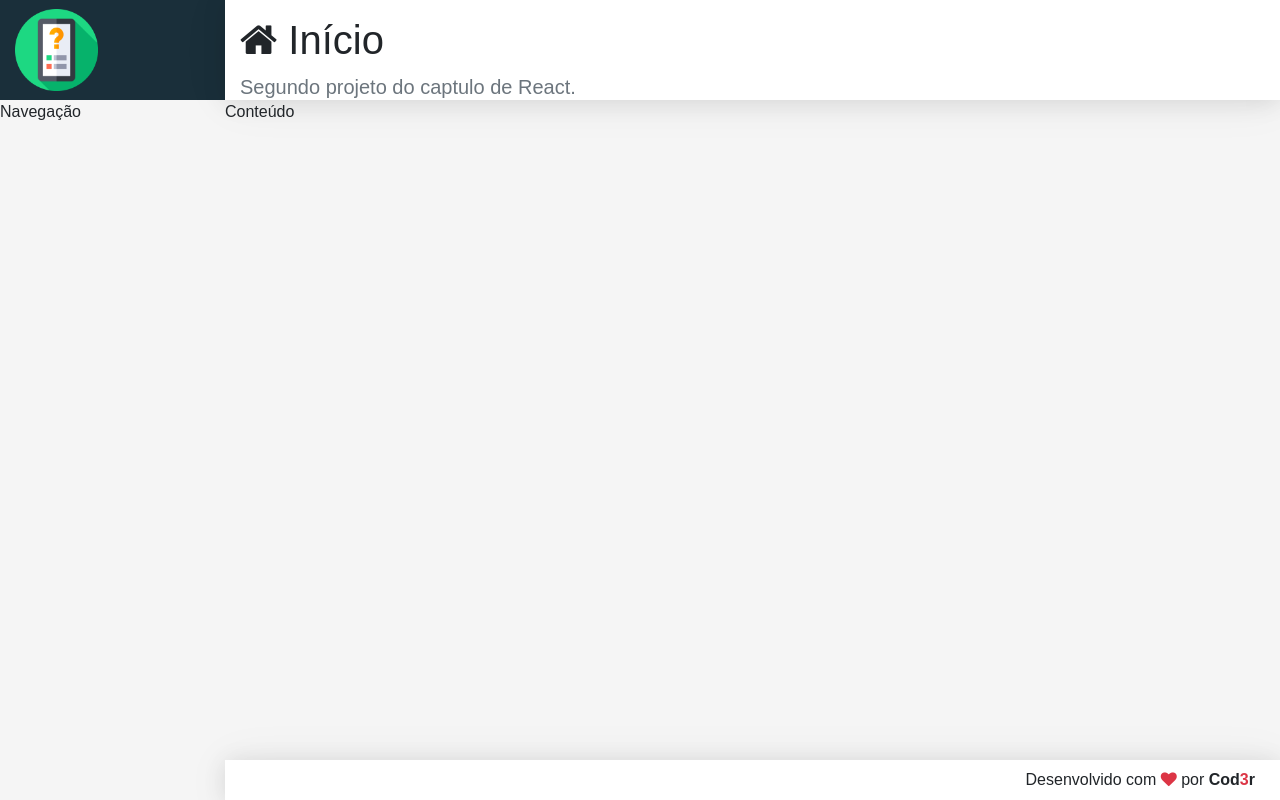
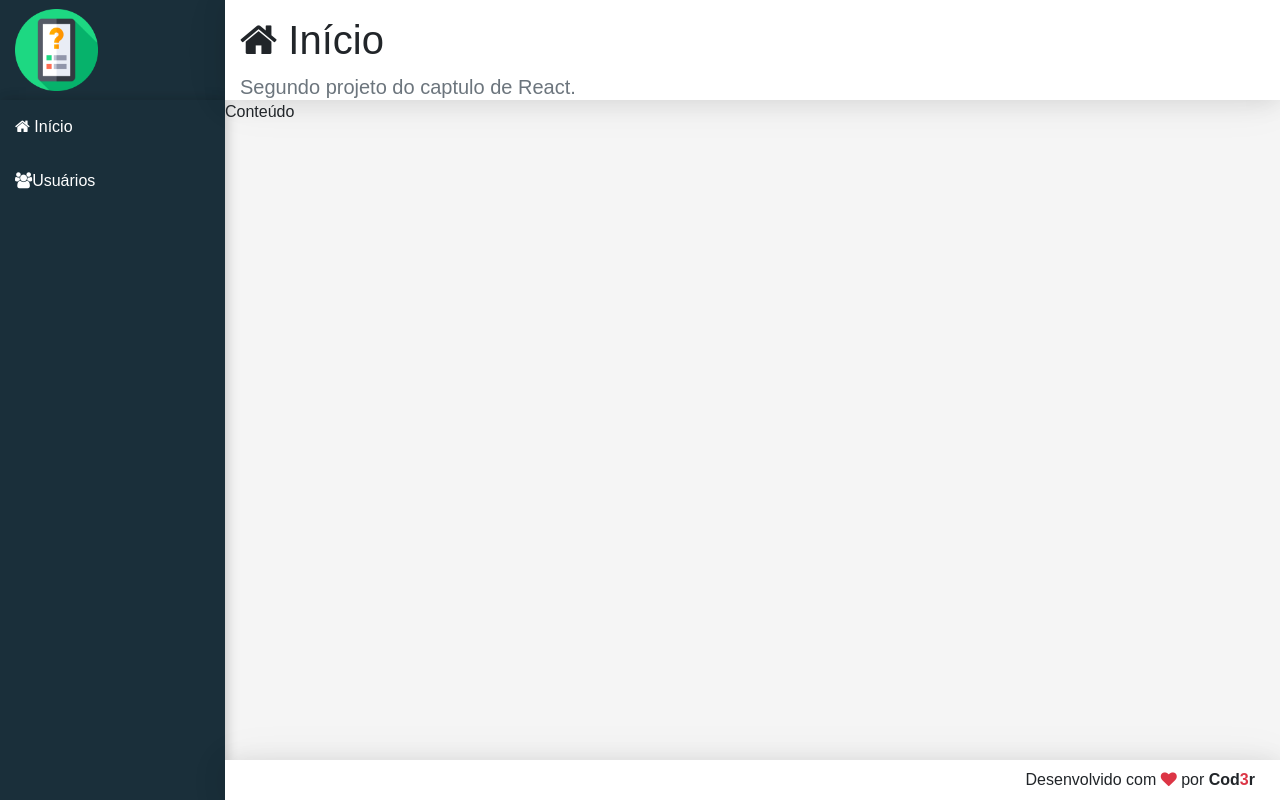
Before and after one commit to Henrique-FrancaClear1/React-16.4, a React (Create React App) app in the folder Crud/frontend/: page / in a window 1280 px wide. Built offline with nearby package versions, Linux system fonts and the light colour scheme.

Commit message:
feat: Componente Navegação

```diff
--- a/Crud/frontend/src/components/tamplate/Nav.css
+++ b/Crud/frontend/src/components/tamplate/Nav.css
@@ -0,0 +1,18 @@
+aside.menu-area{
+    background-color: var(--bg-dark);
+    box-shadow:
+        2px 0 10px 0 rgba(0, 0, 0, 0.12),
+        2px 0 15px 0 rgba(0, 0, 0, 0.09);
+}
+
+.menu a{
+    display: block;
+    text-decoration: none;
+    color: #FFF;
+    font-weight: 300;
+    padding: 15px;
+}
+
+.menu a:hover{
+    background: linear-gradient(135deg, #07a7e3 0%, #32dac3 100%);
+}
--- a/Crud/frontend/src/components/tamplate/Nav.jsx
+++ b/Crud/frontend/src/components/tamplate/Nav.jsx
@@ -3,5 +3,13 @@
 
 export default props =>
     <aside className="menu-area">
-        Navegação
+        <nav className="menu">
+            {/* Refatorar */}
+            <a href="#/">
+                <i className="fa fa-home"></i> Início
+            </a>
+            <a href="#/">
+                <i className="fa fa-users"></i>Usuários
+            </a>
+        </nav>
     </aside>
```
